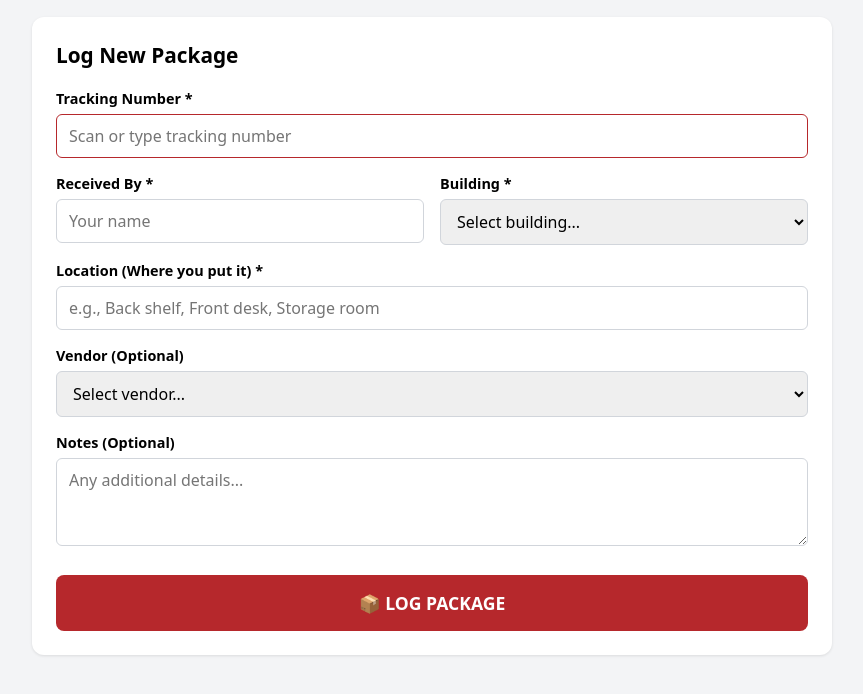
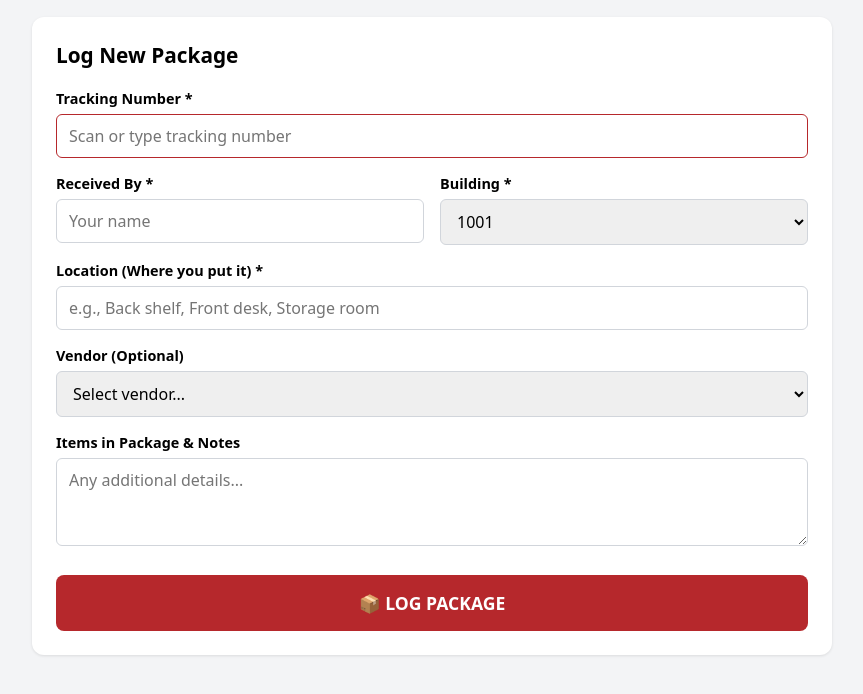
Before and after one commit to hightechgrafix/htg-shipping-tools, a website: page package-tracker.html in a window 1280 px wide. Shown: the part 98-792 px from the top of the page, without its empty margins (208-1071 px from the left). Drawn offline with Linux system fonts and the light colour scheme; a script that the page names is missing.

Commit message:
tweaks to package menu

```diff
--- a/package-tracker.html
+++ b/package-tracker.html
@@ -175,8 +175,8 @@
             <label for="building">Building *</label>
             <select id="building" required>
               <option value="">Select building...</option>
-              <option value="Building 1">Building 1</option>
-              <option value="Building 2">Building 2</option>
+              <option value="1001" selected>1001</option>
+              <option value="1000">1000</option>
             </select>
           </div>
         </div>
@@ -206,7 +206,7 @@
         </div>
 
         <div class="form-group">
-          <label for="notes">Notes (Optional)</label>
+          <label for="notes">Items in Package & Notes</label>
           <textarea
             id="notes"
             rows="3"
```
